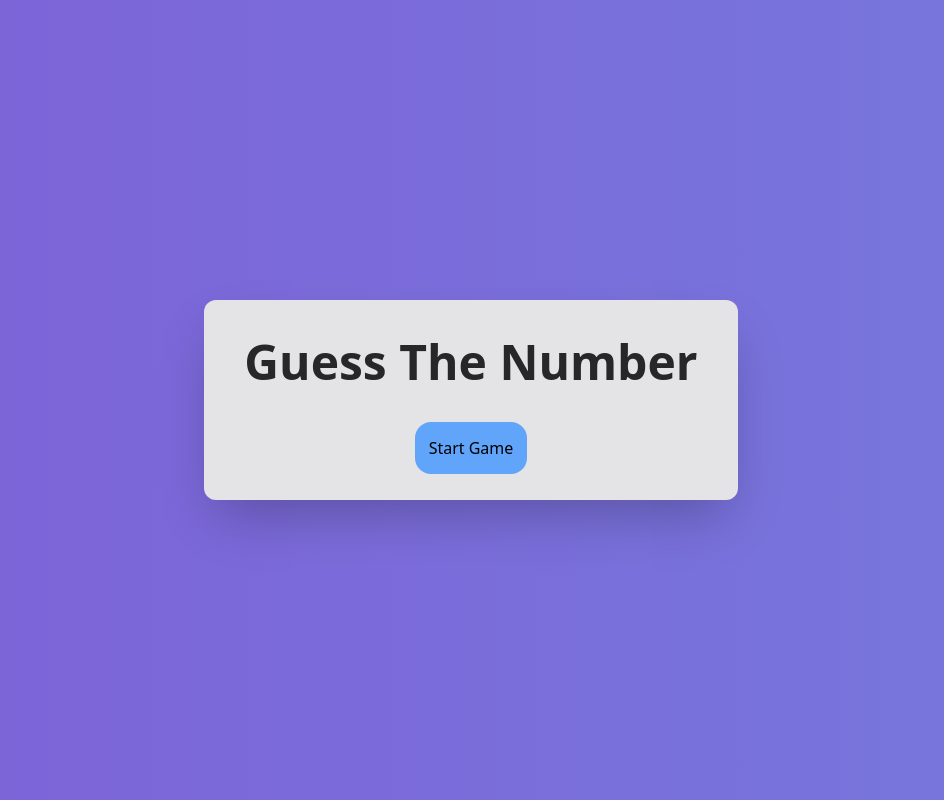
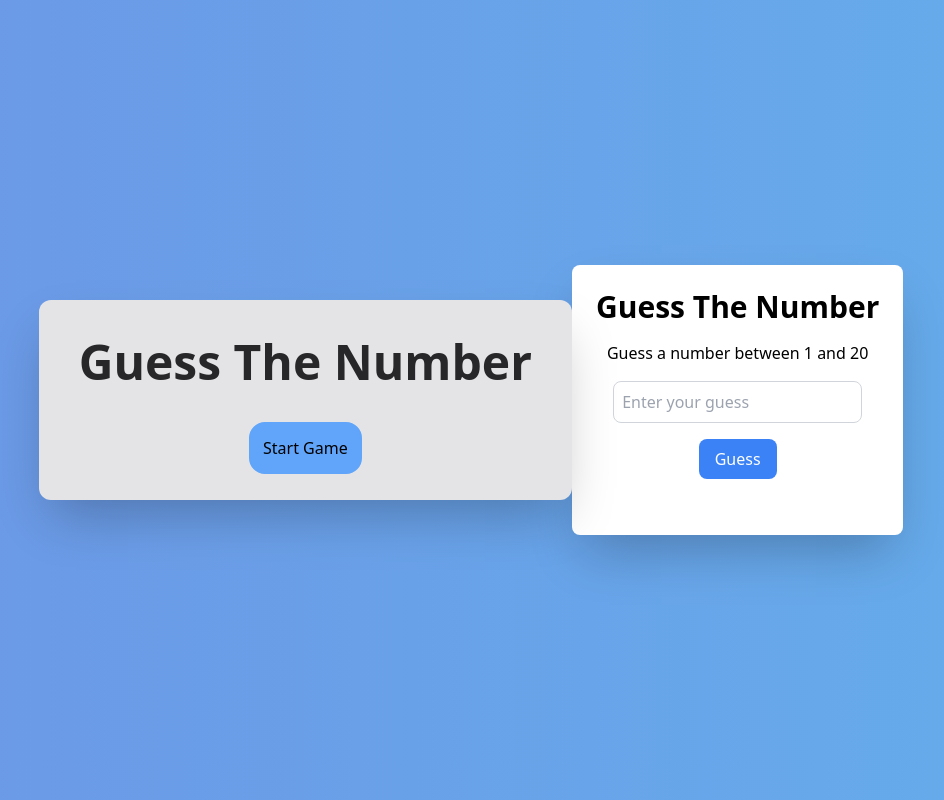
Before and after one commit to IMTHEREALSG/GuessTheNumber, a React (Vite) app: page / in a window 1280 px wide. Shown: the whole page, without its empty margins (169-1113 px from the left). Built offline with nearby package versions, Linux system fonts and the light colour scheme.

Commit message:
Changes for testing

```diff
--- a/src/App.jsx
+++ b/src/App.jsx
@@ -16,6 +16,7 @@ function App() {
             <button className='group-hover:text-white p-3 m-3 border-2 rounded-2xl bg-blue-400 border-blue-400 'onClick={() => setStart(true)}>Start Game</button>
           </div>
         )}
+        <NumberGuess />
       </div>
     </>
   );
```
